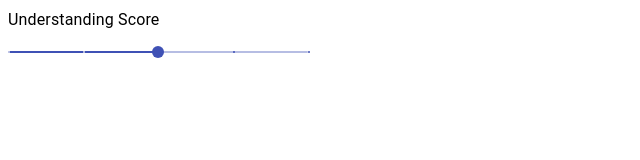
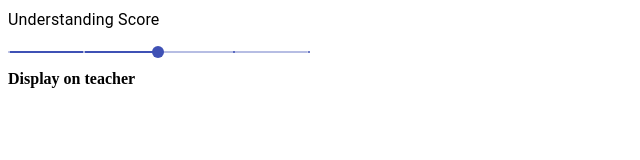
Before and after one commit to capstoneiTA/Interactive_Teaching_Assistant, a React (Create React App) app in the folder ui/: page / in a window 1280 px wide. Shown: the top 160 px of the page, without its empty margins (0-640 px from the left). Built offline with nearby package versions, Linux system fonts and the light colour scheme; no server answers.

Commit message:
Prep for displaying meter on teacher side

```diff
--- a/ui/package.json
+++ b/ui/package.json
@@ -8,6 +8,7 @@
     "@testing-library/user-event": "^7.2.1",
     "axios": "^0.20.0",
     "react": "^16.13.1",
+    "react-bootstrap": "^1.3.0",
     "react-dom": "^16.13.1",
     "react-scripts": "3.4.3"
   },
--- a/ui/src/uMeter_UI.js
+++ b/ui/src/uMeter_UI.js
@@ -1,12 +1,22 @@
 /*  Source: https://material-ui.com/components/slider/
 *   Discrete Slider session
+*
+*   Dependencies Installed in UI only:
+    *   @material-ui/core
+    *   react-bootstrap
 * */
 
 import React from 'react';
+
+//Student Side
 import { makeStyles } from '@material-ui/core/styles';
 import Typography from '@material-ui/core/Typography';
 import Slider from '@material-ui/core/Slider';
 
+//Teacher Side
+import ProgressBar from 'react-bootstrap/ProgressBar';
+
+//Student uMeter
 const useStyles = makeStyles({
     root: {
         width: 300,
@@ -17,10 +27,13 @@ function valuetext(value) {
     return `${value}`;
 }
 
+
+//TODO how to get value from slider and push to db then send db value to progress bar
 export default function UnderstandingMeter() {
     const classes = useStyles();
 
     return (
+        <div>
             <div className={classes.root}>
                 <Typography id="discrete-slider" gutterBottom>
                     Understanding Score
@@ -36,5 +49,12 @@ export default function UnderstandingMeter() {
                     max={5}
                 />
             </div>
+            <div className={""}>
+                <b>Display on teacher</b>
+
+                <ProgressBar now={valuetext} />
+            </div>
+        </div>
+
     );
 }
```
Also changed, not shown: 1 other file (tests, documents, lock files or other folders). Lines whose indentation alone changed are shown as unchanged.
